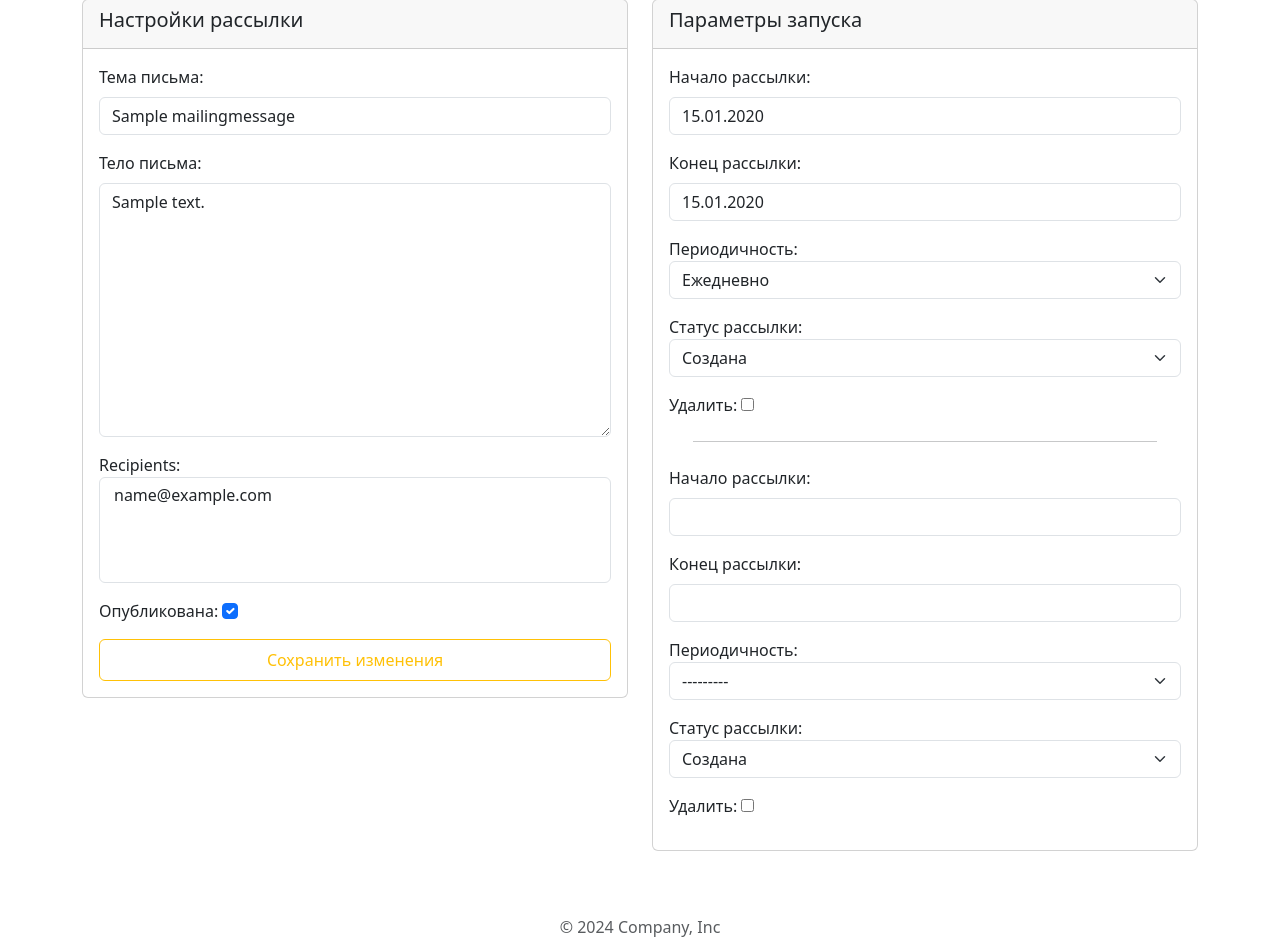
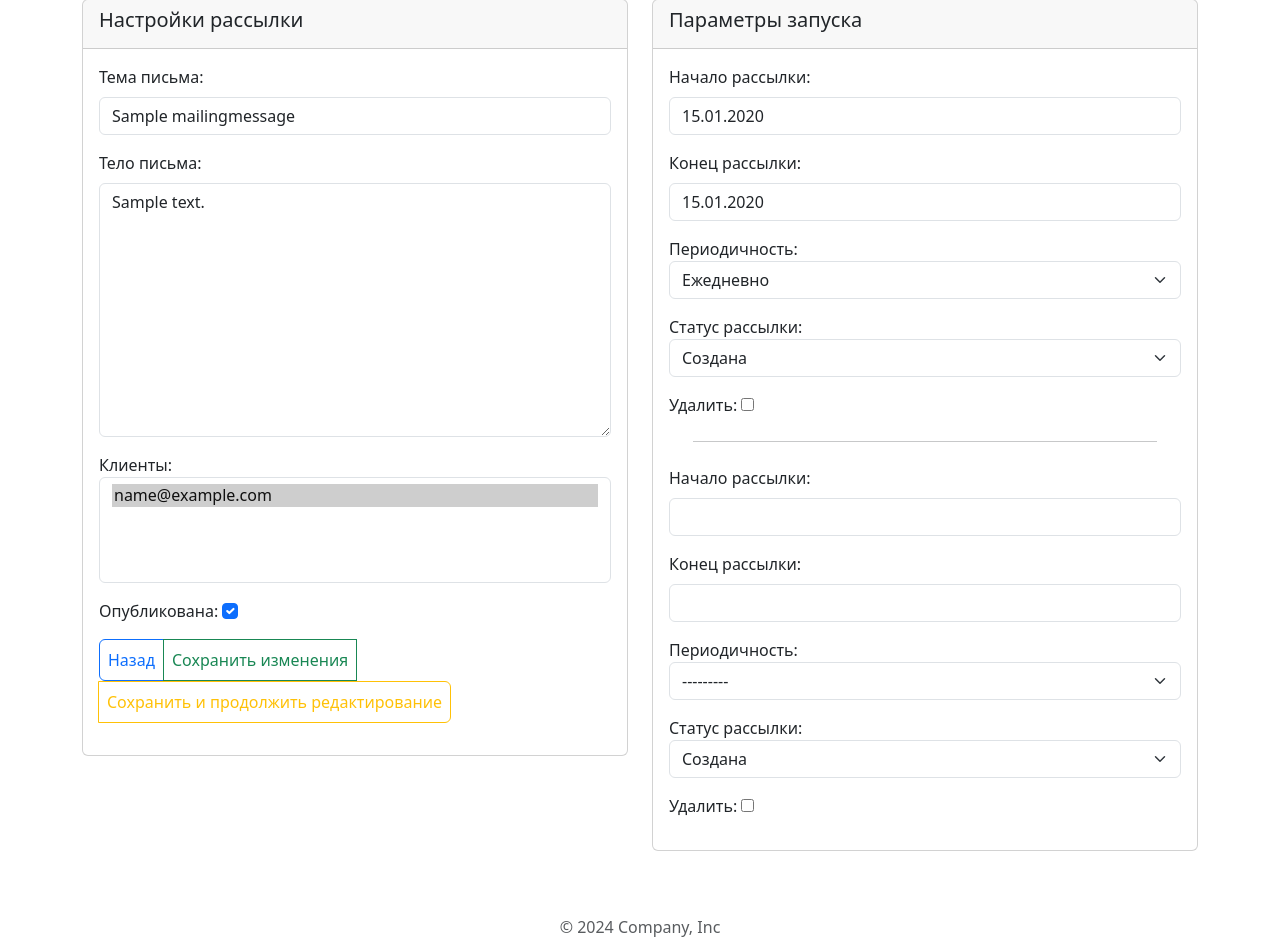
Before and after one commit to AnDBush174/coursework6_django, a Django app: page /mailing/update/1/ in a window 1280 px wide. Shown: the part 239-1190 px from the top of the page. Run offline with Django 4.2, Linux system fonts and the light colour scheme; a user stored in the database is signed in; tables that the repository leaves empty hold one stand-in row (values such as "Sample post"); some libraries are stand-ins or nearby versions.

Commit message:
Fix save multiple chioces in mailing edit

```diff
--- a/mailing/forms.py
+++ b/mailing/forms.py
@@ -18,26 +18,19 @@ class StyleFormMixin:
 
 
 class MailingForm(StyleFormMixin, forms.ModelForm):
-    recipients = forms.ModelMultipleChoiceField(queryset=Client.objects.none(), widget=forms.SelectMultiple)
+    # recipient = forms.ModelMultipleChoiceField(queryset=Client.objects.none(), widget=forms.SelectMultiple)
 
     class Meta:
         model = MailingMessage
-        fields = ['subject', 'body', 'recipients', 'is_published']
+        fields = ['subject', 'body', 'recipient', 'is_published',]
 
     def __init__(self, *args, **kwargs):
         user = kwargs.pop('user')
         super().__init__(*args, **kwargs)
-        if user and isinstance(user, User):
-            if user.is_superuser:
-                self.fields['recipients'].queryset = Client.objects.all()
-            else:
-                self.fields['recipients'].queryset = Client.objects.filter(owner=user)
-
-    def save(self, commit=True):
-        mailing_message = super().save()
-        if commit:
-            mailing_message.recipient.set(self.cleaned_data['recipients'])
-        return mailing_message
+        if user.is_superuser:
+            self.fields['recipient'].queryset = Client.objects.all()
+        else:
+            self.fields['recipient'].queryset = Client.objects.filter(owner=user)
 
 
 class MailingSettingsForm(StyleFormMixin, forms.ModelForm):
--- a/mailing/templates/mailing/mailing_form.html
+++ b/mailing/templates/mailing/mailing_form.html
@@ -9,13 +9,23 @@
                 <div class="card-body">
                     {% csrf_token %}
                     {{ form.as_p }}
-                    <button type="submit" class="p-2 btn btn-outline-warning form-control">
+                <div class="input-group mb-3">
+                    <a href="{% url 'mailing:mailing_list' %}" class="p-2 btn btn-outline-primary">
+                        Назад
+                    </a>
+                    <button type="submit" class="p-2 btn btn-outline-success">
                         {% if object %}
                         Сохранить изменения
                         {% else %}
                         Создать рассылку
                         {% endif %}
                     </button>
+                    {% if user == object.owner %}
+                    <a href="{% url 'mailing:update_mailing' object.pk %}" class="p-2 btn btn-outline-warning">
+                        Сохранить и продолжить редактирование
+                    </a>
+                    {% endif %}
+                </div>
                 </div>
             </div>
         </div>
--- a/mailing/views.py
+++ b/mailing/views.py
@@ -27,9 +27,9 @@
     def get_queryset(self):
         queryset = super().get_queryset()
         if self.request.user.has_perm('mailing.view_mailingmessage'):
-            return queryset.order_by('-is_published')
+            return queryset.order_by('pk')
         else:
-            return queryset.filter(owner=self.request.user).order_by('-setting__mailing_start')
+            return queryset.filter(owner=self.request.user).order_by('-pk')
 
 
 class MailingDetailView(LoginRequiredMixin, PermissionRequiredMixin, DetailView):
@@ -64,7 +64,8 @@
         formset_factory = inlineformset_factory(MailingMessage, MailingSettings, form=MailingSettingsForm,
                                                 extra=1, can_delete=False)
         if self.request.method == 'POST':
-            context['formset'] = formset_factory(self.request.POST)
+            context['formset'] = formset_factory(self.request.POST,
+                                                 queryset=MailingMessage.objects.filter(recipient=self.request.user))
         else:
             context['formset'] = formset_factory()
 
```
